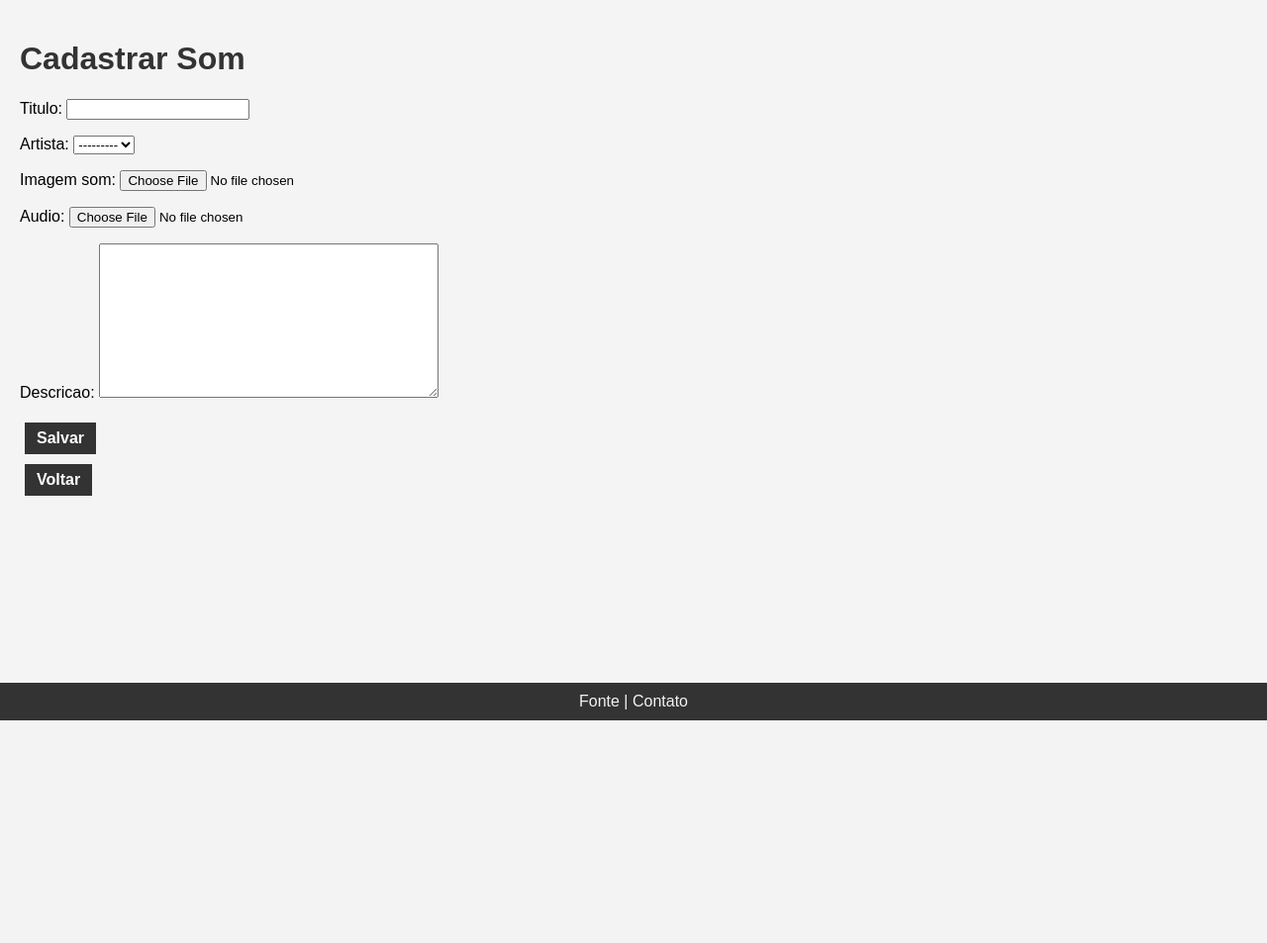
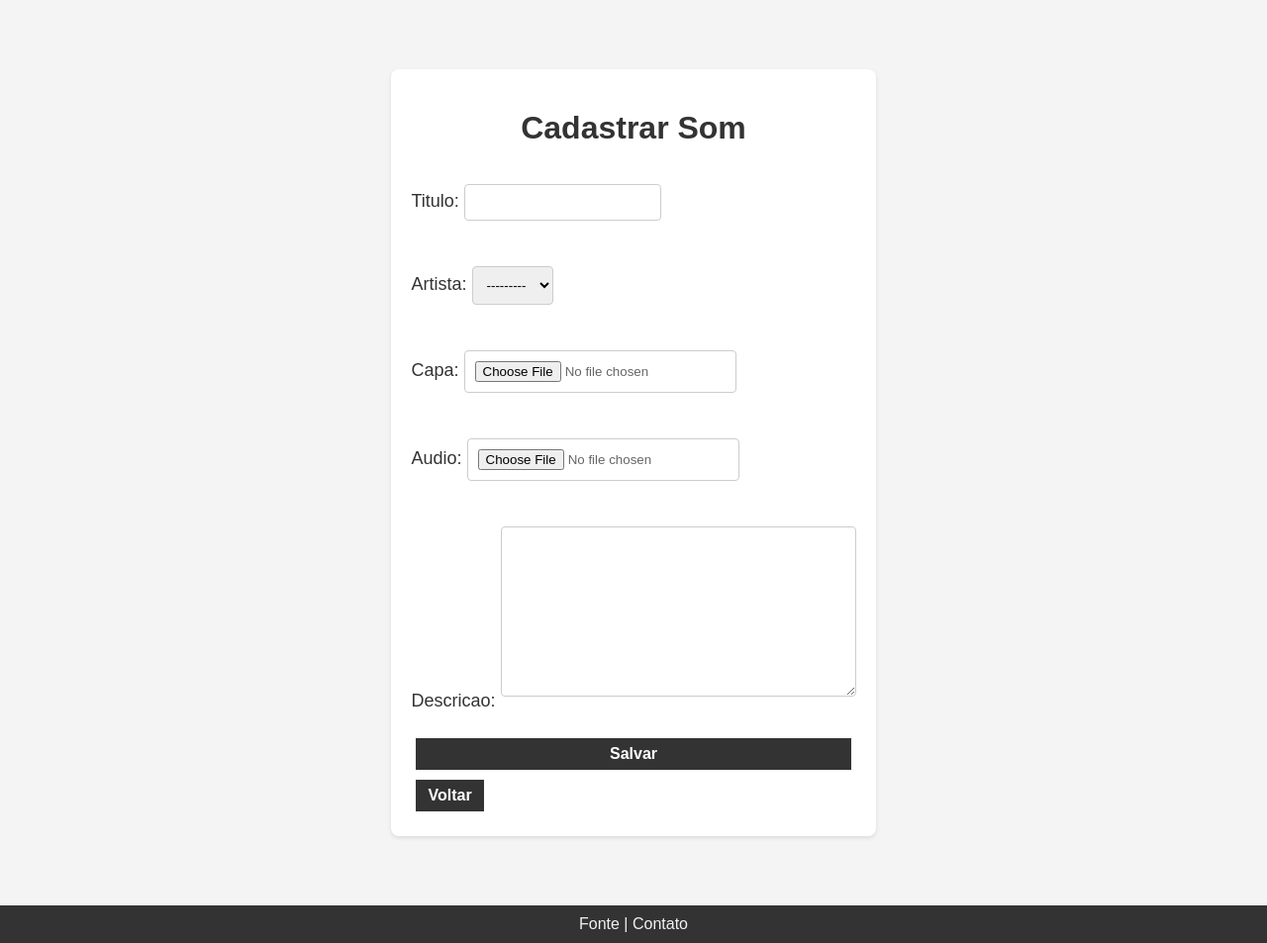
Before and after one commit to lkauer/somasomv2, a Django app: page /cadastrar_som/ in a window 1280 px wide. Shown: the part 72-1025 px from the top of the page at 99% size. Before the commit the page ends 800 px from the top, so only its background shows below. Run offline with Django 3.2, Linux system fonts and the light colour scheme; the visitor is signed in with stand-in values (Sample User, id 1); data that the repository does not hold is empty.

Commit message:
form style and home

```diff
--- a/myapp/forms.py
+++ b/myapp/forms.py
@@ -29,6 +29,7 @@ class SomForm(forms.ModelForm):
         super(SomForm, self).__init__(*args, **kwargs)
         if user:
             self.fields['artista'].queryset = Artista.objects.filter(usuario=user)
+        self.fields['imagem_som'].label = 'Capa'
 
     def clean_imagem_som(self):
         imagem_som = self.cleaned_data.get('imagem_som', False)
--- a/myapp/templates/myapp/cadastrar_artista.html
+++ b/myapp/templates/myapp/cadastrar_artista.html
@@ -1,16 +1,18 @@
 {% extends "myapp/base_menu.html" %}
 
 {% block content %}
+<div class="form-container">
     <h1>Cadastrar Artista</h1>
     <form method="post" enctype="multipart/form-data" id="artistaForm">
         {% csrf_token %}
         {{ form.as_p }}
-        <button class="button" type="submit" id="submitBtn">Salvar</button>
+        <button class="button " type="submit" id="submitBtn">Salvar</button>
     </form>
-    <a class="button" href="/painel_geral">Voltar</a>
+    <a class="button " href="/painel_geral">Voltar</a>
     <script>
         document.getElementById('artistaForm').addEventListener('submit', function() {
             document.getElementById('submitBtn').disabled = true;
         });
     </script>
+</div>
 {% endblock %}
--- a/myapp/templates/myapp/cadastrar_som.html
+++ b/myapp/templates/myapp/cadastrar_som.html
@@ -1,6 +1,7 @@
 {% extends "myapp/base_menu.html" %}
 
 {% block content %}
+<div class="form-container">
     <h1>Cadastrar Som</h1>
 
     <form method="post" enctype="multipart/form-data" id="somForm">
@@ -14,4 +15,5 @@
             document.getElementById('submitBtn').disabled = true;
         });
     </script>
+    </div>
 {% endblock %}
--- a/myapp/templates/myapp/editar_artista.html
+++ b/myapp/templates/myapp/editar_artista.html
@@ -1,17 +1,18 @@
 {% extends "myapp/base_menu.html" %}
 
 {% block content %}
-
+<div class="form-container">
     <h1>Editar Artista</h1>
     <form method="post" enctype="multipart/form-data" id="artistaForm">
         {% csrf_token %}
         {{ form.as_p }}
         <button class="button" type="submit" id="submitBtn">Salvar</button>
     </form>
-    <a class="button" href="/painel_geral">Voltar</a>
+    <a class="button " href="/painel_geral">Voltar</a>
     <script>
         document.getElementById('artistaForm').addEventListener('submit', function() {
             document.getElementById('submitBtn').disabled = true;
         });
     </script>
+</div>
 {% endblock %}
--- a/myapp/templates/myapp/editar_som.html
+++ b/myapp/templates/myapp/editar_som.html
@@ -1,6 +1,7 @@
 {% extends "myapp/base_menu.html" %}
 
 {% block content %}
+<div class="form-container">
     <h1>Editar Som</h1>
 
     <form method="post" enctype="multipart/form-data" id="somForm">
@@ -14,4 +15,5 @@
             document.getElementById('submitBtn').disabled = true;
         });
     </script>
+    </div>
 {% endblock %}
--- a/myapp/templates/myapp/index.html
+++ b/myapp/templates/myapp/index.html
@@ -3,7 +3,7 @@
 
 {% block content %}
 <div class="banner">
-    <img src="{% static 'images/banner.png' %}" alt="Som a Som Banner" style="width: 100%; height: auto;">
+    <img src="{% static 'images/banner.png' %}" alt="Som a Som Banner" class="banner-image">
 </div>
 
 <div class="container">
@@ -15,15 +15,15 @@
     <section class="section-open-source">
         <h2>Código Fonte Aberto</h2>
         <p>O código fonte da nossa plataforma é disponibilizado para que a colaboração ocorra tanto na parte artística quanto na parte técnica. Incentivamos desenvolvedores e entusiastas da música a contribuírem com melhorias, novas funcionalidades e a expansão do nosso ecossistema.</p>
-        <p><a href="https://github.com/lkauer/somasomv2">Acesse nosso GitHub</a></p>
+        <p><a href="https://github.com/lkauer/somasomv2" class="button ">Acesse nosso GitHub</a></p>
     </section>
 
     <section class="section-support">
         <h2>Apoie Nosso Serviço</h2>
         <p>Manter o Som a Som funcionando requer esforço e recursos. Se você aprecia nosso serviço e deseja nos ajudar a mantê-lo em pé, considere fazer uma doação. Cada contribuição é valiosa e nos ajuda a continuar oferecendo um espaço de colaboração e distribuição sonora independente.</p>
         <div class="qr-code">
-            <img src="{% static 'images/qrcode_pix.jpeg' %}" alt="QR Code para doação via Pix" style="width: 200px; height: 200px;">
             <p>Escaneie o QR Code para doar via Pix</p>
+            <img src="{% static 'images/qrcode_pix.jpeg' %}" alt="QR Code para doação via Pix" class="qr-image">
         </div>
     </section>
 </div>
--- a/myapp/templates/myapp/painel.html
+++ b/myapp/templates/myapp/painel.html
@@ -4,7 +4,7 @@
 {% block content %}
 
     <h2>Meus artistas:</h2>
-    <a href="{% url 'cadastrar_artista' %}" class="button primary-button">Cadastrar Novo Artista</a>
+    <a href="{% url 'cadastrar_artista' %}" class="button ">Cadastrar Novo Artista</a>
     <div class="artist-gallery">
         {% for artista in artistas %}
             <div class="artist-item">
@@ -44,7 +44,7 @@
     </div>
 
     <h2>Meus sons:</h2>
-    <a href="{% url 'cadastrar_som' %}" class="button primary-button">Cadastrar Novo Som</a>
+    <a href="{% url 'cadastrar_som' %}" class="button ">Cadastrar Novo Som</a>
     <div class="sound-gallery">
         {% for som in sons %}
             <div class="sound-item">
--- a/static/css/styles.css
+++ b/static/css/styles.css
@@ -494,3 +494,136 @@ h1, h2 {
     background-color: #fff;
     color: red;
 }
+
+/* Estilo para o banner */
+.banner-image {
+    width: 100%;
+    height: auto;
+    display: block;
+    margin: 0 auto;
+}
+
+/* Container principal */
+.container {
+    max-width: 1200px;
+    margin: 0 auto;
+    padding: 20px;
+}
+
+/* Estilo das seções */
+.section-description, .section-open-source, .section-support {
+    margin-bottom: 60px;
+    padding: 20px;
+    background-color: #fff;
+    border-radius: 8px;
+    box-shadow: 0 2px 4px rgba(0, 0, 0, 0.1);
+}
+
+h2 {
+    font-size: 28px;
+    color: #333;
+    margin-bottom: 20px;
+    text-align: center;
+}
+
+p {
+    font-size: 18px;
+    color: #666;
+    line-height: 1.6;
+    text-align: justify;
+}
+
+/* Estilo dos botões */
+.button.primary-button {
+    display: inline-block;
+    padding: 12px 24px;
+    font-size: 18px;
+    font-weight: bold;
+    text-align: center;
+    text-decoration: none;
+    background-color: #333;
+    color: #fff;
+    border: 2px solid #333;
+    transition: background-color 0.3s ease, color 0.3s ease;
+    margin-top: 20px;
+    border-radius: 4px;
+}
+
+.button.primary-button:hover {
+    background-color: #fff;
+    color: #333;
+}
+
+/* Estilo do QR Code */
+.qr-code {
+    text-align: center;
+    margin-top: 20px;
+}
+
+.qr-image {
+    width: 200px;
+    height: 200px;
+    display: block;
+    margin: 0 auto;
+}
+
+/* Estilo de mídia para dispositivos móveis */
+@media (max-width: 768px) {
+    .container {
+        padding: 10px;
+    }
+
+    .section-description, .section-open-source, .section-support {
+        margin-bottom: 30px;
+        padding: 10px;
+    }
+
+    h2 {
+        font-size: 24px;
+    }
+
+    p {
+        font-size: 16px;
+    }
+
+    .qr-image {
+        width: 150px;
+        height: 150px;
+    }
+}
+
+/* Estilo para os formulários */
+.form-container {
+    max-width: 600px;
+    margin: 50px auto;
+    padding: 20px;
+    background-color: #fff;
+    border-radius: 8px;
+    box-shadow: 0 2px 4px rgba(0, 0, 0, 0.1);
+}
+
+.form-container h1 {
+    text-align: center;
+    margin-bottom: 20px;
+    color: #333;
+}
+
+.form-container form {
+    display: flex;
+    flex-direction: column;
+}
+
+.form-container form label {
+    margin-bottom: 5px;
+    color: #333;
+}
+
+.form-container form input[type="text"],
+.form-container form input[type="file"],
+.form-container form textarea,
+.form-container form select {
+    padding: 10px;
+    margin-bottom: 10px;
+    border-radius: 4px;
+    border: 1px solid #ccc;
+}
```
Also changed, not shown: myapp/templates/myapp/visualizar_artista.html (+8 -13 lines).
